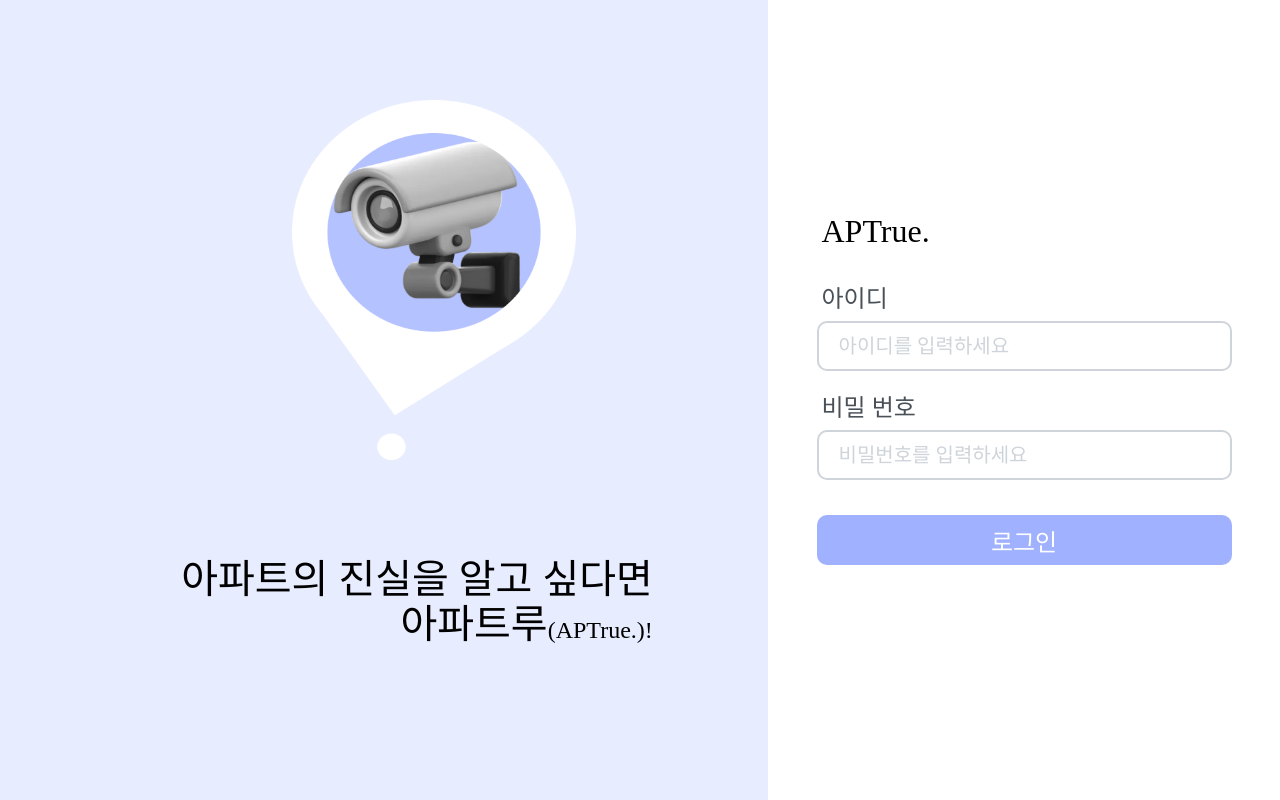
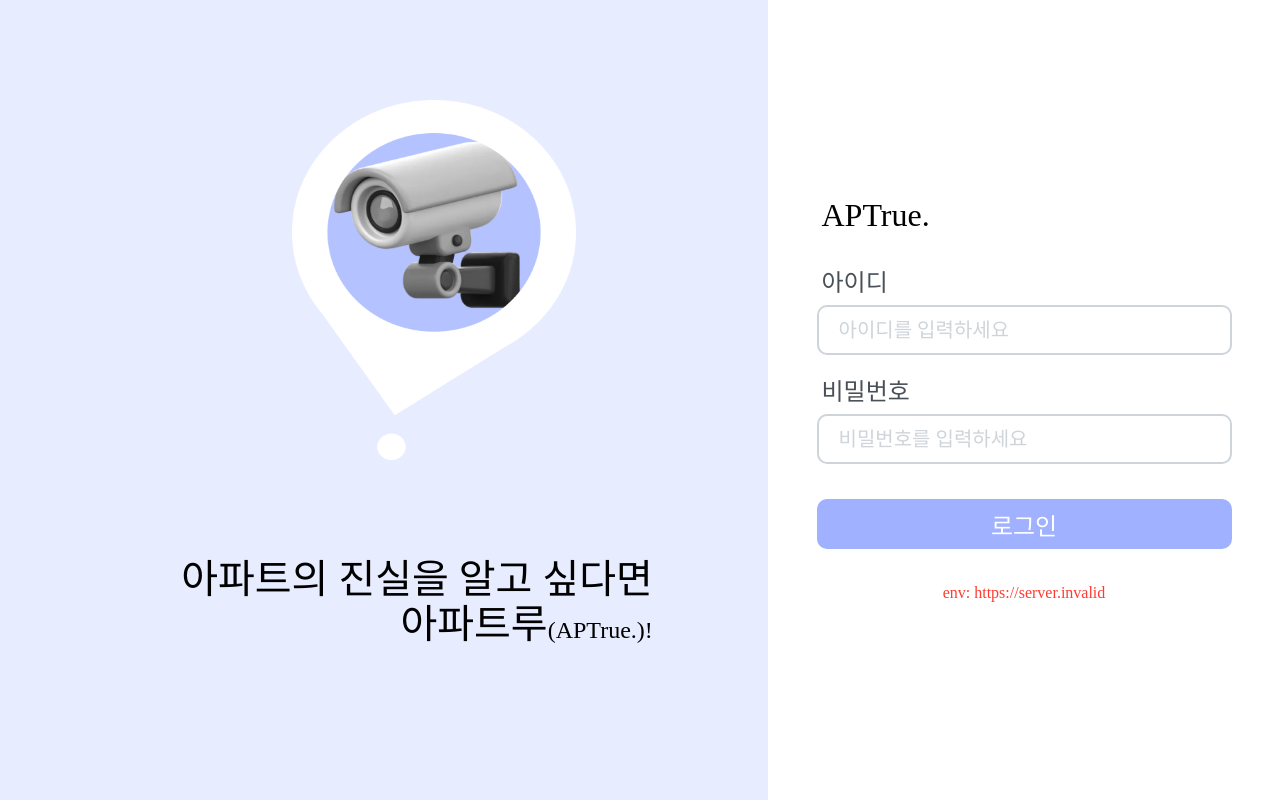
Before and after one commit to alsdk9349/project_Aptrue, a Next.js app in the folder frontend/aptrue/: page /login in a window 1280 px wide. Built offline with nearby package versions, Linux system fonts and the light colour scheme; no server answers; a web font is replaced by a local one.

Commit message:
[Feat] 로그인 폼 일단 수정

```diff
--- a/frontend/aptrue/src/components/login/LoginForm.tsx
+++ b/frontend/aptrue/src/components/login/LoginForm.tsx
@@ -1,23 +1,35 @@
 'use client';
 
 import styles from './LoginForm.module.scss';
-import { signInWithCredentials } from '@/serverActions/auth';
-import { useFormState } from 'react-dom';
+import { signInWithCredentials } from '@/serverActions/auth'; // 실제 서버 액션 함수가 클라이언트에서 접근 가능해야 함
+import { useState } from 'react';
 import LoginButton from './LoginButton';
-// import { FormEventHandler, useState } from 'react';
-
-// import { signIn } from '@/auth'; // 서버 환경에서는 이거 써야함!
-// import { signIn } from 'next-auth/react'; // 클라이언트 환경에서는 이걸 써야함
-
 
 export default function LoginForm() {
+    const [message, setMessage] = useState('');
 
-    const [state, action] = useFormState(signInWithCredentials, {
-        message:''
-    })
+    const handleSubmit = async (event: React.FormEvent<HTMLFormElement>) => {
+        event.preventDefault();
+
+        // 폼 데이터 가져오기
+        const formData = new FormData(event.currentTarget);
+        const account = formData.get('account');
+        const password = formData.get('password');
+        console.log('formData', formData)
+
+        try {
+            const response = await signInWithCredentials({ message: '' }, formData);
+            console.log('11111', response)
+            if (response && response.message) {
+                setMessage(response.message);
+            }
+        } catch (error) {
+            setMessage('로그인 실패');
+        }
+    };
 
     return (
-        <form action={action} className={styles.container}>
+        <form onSubmit={handleSubmit} className={styles.container}>
             <div className={styles.label}>아이디</div>
             <input
                 name='account'
@@ -25,7 +37,7 @@ export default function LoginForm() {
                 placeholder='아이디를 입력하세요'
             />
 
-            <div className={styles.label}>비밀 번호</div>
+            <div className={styles.label}>비밀번호</div>
             <input
                 name='password'
                 type='password'
@@ -34,9 +46,59 @@ export default function LoginForm() {
             <LoginButton name='로그인' />
 
             <div className={styles.error}>
-                {state.message}
+                {message}
+                <br />
+                env: {process.env.NEXT_PUBLIC_BASE_URL}
             </div>
         </form>
+    );
+}
 
-    )
-}
+
+
+
+
+// 'use client';
+
+// import styles from './LoginForm.module.scss';
+// import { signInWithCredentials } from '@/serverActions/auth';
+// import { useFormState } from 'react-dom';
+// import LoginButton from './LoginButton';
+// // import { FormEventHandler, useState } from 'react';
+
+// // import { signIn } from '@/auth'; // 서버 환경에서는 이거 써야함!
+// // import { signIn } from 'next-auth/react'; // 클라이언트 환경에서는 이걸 써야함
+
+
+// export default function LoginForm() {
+
+//     const [state, action] = useFormState(signInWithCredentials, {
+//         message:''
+//     })
+
+//     return (
+//         <form action={action} className={styles.container}>
+//             <div className={styles.label}>아이디</div>
+//             <input
+//             name='account'
+//             type="text"
+//             placeholder='아이디를 입력하세요'
+//             />
+
+//             <div className={styles.label}>비밀 번호</div>
+//             <input
+//             name='password'
+//             type='password'
+//             placeholder='비밀번호를 입력하세요'
+//             />
+//             <LoginButton name='로그인' />
+
+//             <div className={styles.error}>
+//                 {state.message}
+//                 env !
+//                 {process.env.NEXT_PUBLIC_BASE_URL}
+//             </div>
+//         </form>
+
+//     )
+// }
```
Lines whose indentation alone changed are shown as unchanged.
